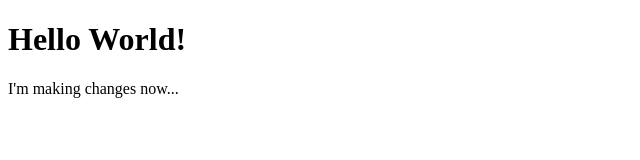
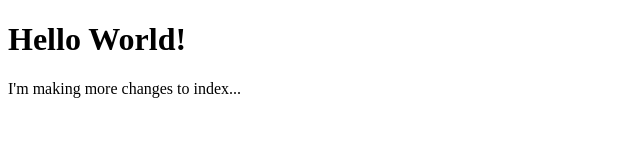
Before and after one commit to nohue/demopsproject, a plain HTML site: page index.html in a window 1280 px wide. Shown: the full height of the page, 0-640 px from the left. Drawn offline with Linux system fonts and the light colour scheme.

Commit message:
updating the index file

```diff
--- a/index.html
+++ b/index.html
@@ -8,6 +8,6 @@
 </head>
 <body>
 	<h1>Hello World!</h1>
-	<p>I'm making changes now...</p>
+	<p>I'm making more changes to index...</p>
 </body>
 </html>
```
